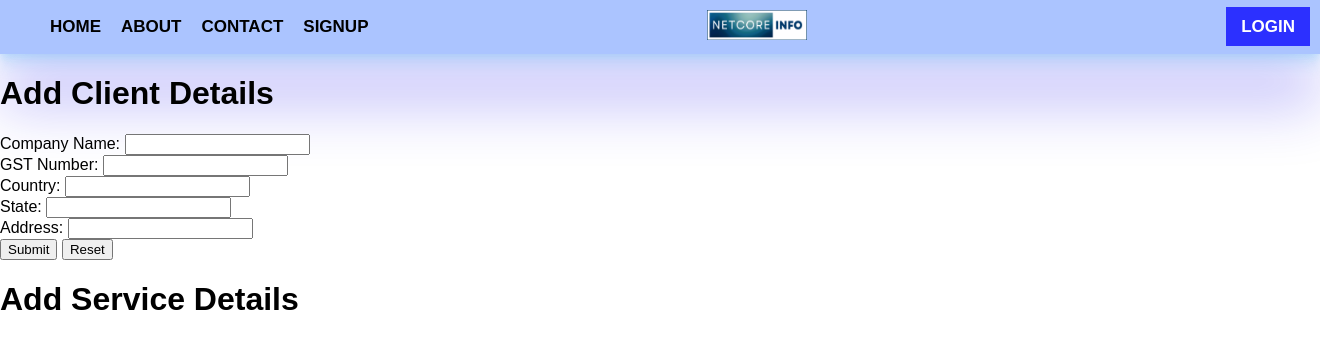
After one commit to Adityacodeswell/Invoice-generator-clone-ongoing-, a Django app: page /invoice/ in a window 1320 px wide. The commit adds this page. Shown: the top 349 px of the page. Run offline with Django 4.2, Linux system fonts and the light colour scheme; some libraries are stand-ins or nearby versions.

Commit message:
Added invoice view and templates

```diff
--- a/clone/urls.py
+++ b/clone/urls.py
@@ -24,4 +24,7 @@ urlpatterns = [
     path('signup/', Signup, name='signup'),
     path('login/', log_in, name='login'),
     path('logout/', log_out, name='logout'),
+    path('invoice/', invoice, name='invoice'),
+    path('add_service/', add_service, name='addService'),
+    path('service/', service, name='service'),
 ]
--- a/sitecode/admin.py
+++ b/sitecode/admin.py
@@ -5,4 +5,4 @@ from .models import *
 
 admin.site.register(Client)
 admin.site.register(Service)
-admin.site.register(ServiceProvider)
+admin.site.register(Add_service)
--- a/sitecode/templates/base.html
+++ b/sitecode/templates/base.html
@@ -7,7 +7,7 @@
     <meta charset="UTF-8">
     <meta name="viewport" content="width=device-width, initial-scale=1.0">
     <title>Document</title>
-    <!-- <link rel="stylesheet" href="{% static 'css/bootstrap.css' %}"> -->
+    {% comment %} <link rel="stylesheet" href="{% static 'css/bootstrap.css' %}">  {% endcomment %}
     <link rel="stylesheet" href="{% static 'css/main.css' %}">
 
 </head>
@@ -19,17 +19,28 @@
             <div class="main-header">
                 <div class="header-content">
                     <div class="left-block">
-                        <div class="head-block">
-                            <h2>Logo</h3>
-                        </div>
+
                         <div class="head-block">
                             <ul>
+                                {% if request.user.is_authenticated %}
                                 <li><a href="/">Home</a></li>
                                 <li><a href="">About</a></li>
-                                <li><a href="">Invoice</a></li>
+                                <li><a href="{% url 'invoice' %}">Invoice</a></li>
                                 <li><a href="">Contact</a></li>
-                                <li><a href="{% url 'signup' %}">Signup</a></li>
+
+                                {% else %}
+                                <li><a href="/">Home</a></li>
+                                <li><a href="">About</a></li>
+
+                                <li><a href="">Contact</a></li>
+                                <li><a href="{% url 'signup' %}" >Signup</a></li>
+                                {% endif %}
                             </ul>
+                        </div>
+                    </div>
+                    <div class="middle-block">
+                        <div class="adjust-block">
+                            <img src="{% static 'assets\img\LOGO.png' %}" width="100" height="30" alt="LOGO">
                         </div>
                     </div>
                     <div class="right-block">
--- /dev/null
+++ b/sitecode/templates/invoicegen.html
@@ -0,0 +1,43 @@
+{% extends "base.html" %}
+{% block body %}
+
+<div class="client">
+    <div class="client-content">
+        <div class="client-data">
+            <form action="" method="post">
+                {% csrf_token %}
+                <div class="client-matter">
+                    <h1>Add Client Details</h1>
+                    <div class="client-input">
+                        <div class="client-div">
+                            <label for="">Company Name: </label>
+                            <input name="comp_name" required type="text">
+                        </div>
+                        <div class="client-div">
+                            <label for="">GST Number: </label>
+                            <input name="gst" required type="number">
+                        </div>
+                        <div class="client-div">
+                            <label for="">Country: </label>
+                            <input name="country" required type="text">
+                        </div>
+                        <div class="client-div">
+                            <label for="">State:</label>
+                            <input name="state" required type="text">
+                        </div>
+                        <div class="client-div">
+                            <label for="">Address:</label>
+                            <input name="address" required type="text">
+                        </div>
+                        <button type="submit">Submit</button>
+                        <button type="reset">Reset</button>
+                    </div>
+                    <h1><a href="{% url 'service' %}">Add Service Details</a></h1>
+                </div>
+            </form>
+        </div>
+    </div>
+</div>
+
+
+{% endblock body %}
--- a/sitecode/views.py
+++ b/sitecode/views.py
@@ -2,7 +2,7 @@ from django.contrib import messages
 from django.shortcuts import render, redirect
 from django.contrib.auth.models import User
 from .models import *
-from django.contrib.auth import authenticate, login, logout
+from django.contrib.auth import login, logout
 from django.contrib.auth.decorators import login_required
 from django.contrib.auth.forms import AuthenticationForm
 
@@ -16,8 +16,6 @@ def Home(request):
 def home(request):
     return render(request, 'home.html')
 
-from django.contrib.auth.forms import AuthenticationForm
-from django.contrib.auth import login
 
 def log_in(request):
     if request.method == 'POST':
@@ -65,3 +63,77 @@ def Signup(request):
         messages.info(request, 'Account created Successfulyy!!')
         return redirect('home')
     return render(request, 'signup.html')
+
+def invoice(request):
+    if request.method == 'POST':
+        comp_name = request.POST.get('comp_name')
+        gst = request.POST.get('gst')
+        country = request.POST.get('country')
+        state = request.POST.get('state')
+        address = request.POST.get('address')
+
+        user = Client.objects.create(
+            user=request.user,
+            comp_name=comp_name,
+            gst=gst,
+            country=country,
+            state=state,
+            address=address,
+        )
+        user.save()
+        return render(request, 'invoicegen.html')  # Successful response after saving
+
+    return render(request, 'invoicegen.html')
+
+
+
+def add_service(request):
+    form = ClientData()
+    serviceObj = Add_service.objects.all()
+    if request.method == 'POST':
+
+        form = ClientData(request.POST)
+        if form.is_valid():
+            form.save()
+            return redirect('addService')
+
+        client = request.POST.get('client')
+        comp2_name = request.POST.get('comp2_name')
+        handle_by = request.POST.get('handle_by')
+        email = request.POST.get('email')
+        phone = request.POST.get('phone')
+        account = request.POST.get('account')
+
+        user = Add_service.objects.create(
+            client = client,
+            comp2_name = comp2_name,
+            handle_by = handle_by,
+            email = email,
+            phone = phone,
+            account = account,
+        )
+        user.save()
+        # queryset = Add_service.objects.all()
+        # context = {'service' : queryset}
+    return render(request, 'addService.html', {'form': form, 'serviceObj':serviceObj})
+
+def service(request):
+    servicefm = ServiceForm()
+    if request.method == 'POST':
+        servicefm = ServiceForm(request.POST)
+        if servicefm.is_valid():
+            servicefm.save()
+            return redirect('service')
+        client = request.POST.get('client')
+        description = request.POST.get('description')
+        quantity = request.POST.get('quantity')
+        amount = request.POST.get('amount')
+
+        user = Service.objects.create(
+            client = client,
+            description = description,
+            quantity = quantity,
+            amount = amount,
+        )
+        user.save()
+    return render(request, 'service.html', {'servicefm': servicefm})
--- a/static/css/main.css
+++ b/static/css/main.css
@@ -14,10 +14,16 @@ li{
     color: black;
 }
 
+
 .header{
-    background: rgba(128, 128, 128, 0.377);
-    box-shadow: rgba(0, 0, 0, 0.25) 0px 54px 55px, rgba(0, 0, 0, 0.12) 0px -12px 30px, rgba(0, 0, 0, 0.12) 0px 4px 6px, rgba(0, 0, 0, 0.17) 0px 12px 13px, rgba(0, 0, 0, 0.09) 0px -3px 5px;
+    background: rgba(33, 100, 255, 0.377);
+    box-shadow: rgba(43, 33, 241, 0.25) 0px 54px 55px, rgba(97, 137, 237, 0.12) 0px -12px 30px, rgba(44, 169, 247, 0.12) 0px 4px 6px, rgba(58, 179, 244, 0.17) 0px 12px 13px, rgba(54, 181, 249, 0.09) 0px -3px 5px;
 }
+
+.adjust-block{
+    padding-right: 70px;
+}
+
 .main-header{
     width: 1300px;
     margin: auto;
@@ -49,7 +55,7 @@ li{
 }
 .header-btn{
     padding: 10px 15px;
-    background: purple;
+    background: rgb(44, 48, 255);
     color: white;
     font-size: 17px;
     font-weight: bolder;
@@ -71,8 +77,8 @@ li{
 .signup-box{
     width: 400px;
     padding: 20px 30px;
-    background: rgba(128, 128, 128, 0.377);
-    box-shadow: rgba(50, 50, 93, 0.25) 0px 50px 100px -20px, rgba(0, 0, 0, 0.3) 0px 30px 60px -30px, rgba(10, 37, 64, 0.35) 0px -2px 6px 0px inset;
+    background: rgba(33, 100, 255, 0.377);
+    box-shadow: rgba(43, 33, 241, 0.25) 0px 54px 55px, rgba(97, 137, 237, 0.12) 0px -12px 30px, rgba(44, 169, 247, 0.12) 0px 4px 6px, rgba(58, 179, 244, 0.17) 0px 12px 13px, rgba(54, 181, 249, 0.09) 0px -3px 5px;
 }
 .signup-box{
     height: 550px;
@@ -118,18 +124,19 @@ li{
     font-size: 16px;
     border: none;
     outline: none;
-    background: purple;
+    background: rgb(44, 48, 255);
     color: white;
     text-transform: uppercase;
     cursor: pointer;
 }
 .login-box form a,
 .signup-box form a{
-    color: purple;
+    color: rgb(44, 181, 255);
     font-weight: bolder;
 }
 form .not{
     text-align: center;
+
 }
 
 .home{
```
Also changed, not shown: sitecode/forms.py (+33 -0 lines), sitecode/models.py (+8 -10 lines), sitecode/templates/addservice.html (added, +22 -0 lines), sitecode/templates/login.html (+28 -11 lines), sitecode/templates/service.html (added, +19 -0 lines), sitecode/urls.py (deleted, +0 -12 lines), db.sqlite3, static/assets/img/LOGO.png (added), static/assets/img/bg-masthead.jpg (deleted), static/assets/img/bg-signup.jpg (deleted), static/assets/img/demo-image-01.png (deleted), static/assets/img/demo-image-02.png (deleted), static/assets/img/favicon.jpg (deleted).
